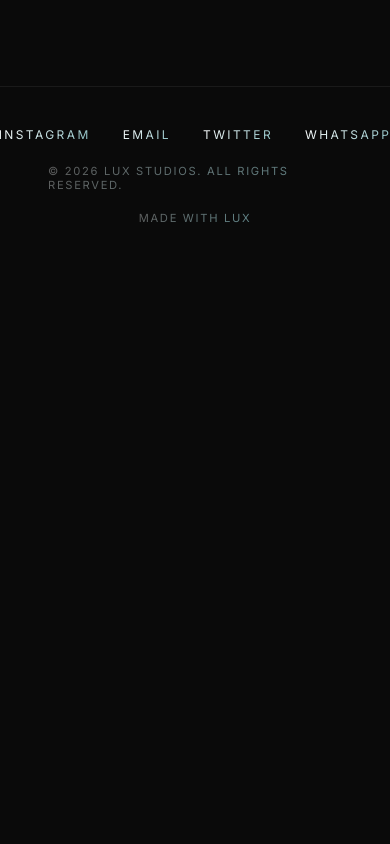
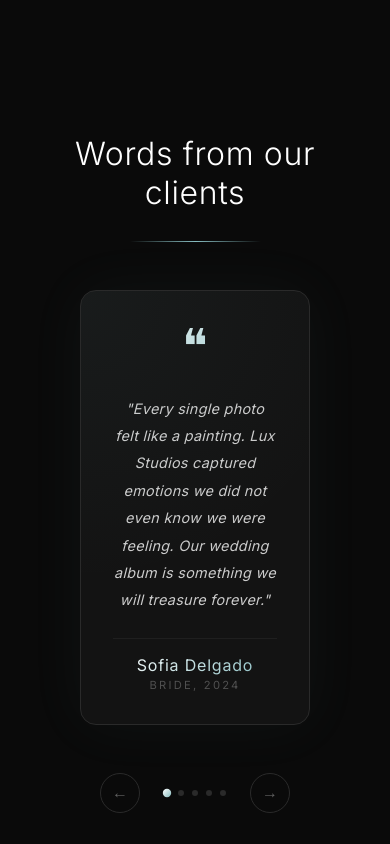
Before and after one commit to Ashton607/luxphotography, a React (Vite) app in the folder luxpg/: page / in a window 390 px wide. Shown: the part 3600-4444 px from the top of the page. Before the commit the page ends 3865 px from the top, so only its background shows below. Built offline with nearby package versions, Linux system fonts and the light colour scheme.

Commit message:
added testimonial section

```diff
--- a/luxpg/src/components/contact-explore/ContactExplore.css
+++ b/luxpg/src/components/contact-explore/ContactExplore.css
@@ -18,7 +18,7 @@
   line-height: 1.15;
   color: #ffffff;
   margin: 0 0 1.5rem 0;
-  letter-spacing: 0.02em;
+  letter-spacing: 0.01em;
   align-self: end;
 }
 
@@ -60,11 +60,13 @@
   border: 1px solid #3a3a3a;
   border-radius: 999px;
   color: #ffffff;
-  font-size: 0.8rem;
+  font-size: 0.556rem;
   letter-spacing: 0.2em;
   text-transform: uppercase;
   cursor: pointer;
   transition: background 0.8s ease, border-color 0.3s ease;
+  width: 35%;
+  margin-left: 31%;
 }
 
 .contact-btn:hover {
--- a/luxpg/src/components/hero/Hero.jsx
+++ b/luxpg/src/components/hero/Hero.jsx
@@ -3,6 +3,7 @@ import './Hero.css'
 import macroImg from '../../assets/macro.jpg'
 import {Link} from 'react-scroll'
 import ContactExplore from "../contact-explore/ContactExplore";
+import Testimonials from "../testimonial/Testimonials";
 
 const Hero = () => {
   const [activeTab, setActiveTab] = useState('24mm');
@@ -104,6 +105,7 @@ const Hero = () => {
     <p className="hero-explore-subtitle">Explore our services and learn more about what we offer</p>
 
     <ContactExplore/>
+    <Testimonials/>
     </div>
 
 
--- /dev/null
+++ b/luxpg/src/components/testimonial/Testimonials.css
@@ -0,0 +1,187 @@
+.testimonials {
+  background-color: #0a0a0a;
+  padding: 6rem 2rem;
+  display: flex;
+  flex-direction: column;
+  align-items: center;
+  gap: 3rem;
+  overflow: hidden;
+}
+
+.testimonials-header {
+  display: flex;
+  flex-direction: column;
+  align-items: center;
+  gap: 1rem;
+  text-align: center;
+}
+
+.testimonials-title {
+  font-size: clamp(2rem, 4vw, 3rem);
+  font-weight: 300;
+  color: #ffffff;
+  margin: 0;
+  letter-spacing: 0.02em;
+}
+
+.testimonials-divider {
+  border: none;
+  height: 1px;
+  width: 60px;
+  background: linear-gradient(90deg, transparent, #86bcc0, transparent);
+  margin: 0;
+}
+
+/* Carousel */
+.testimonials-carousel {
+  display: flex;
+  align-items: center;
+  justify-content: center;
+  gap: 1.5rem;
+  width: 100%;
+  max-width: 1100px;
+}
+
+/* Cards */
+.t-card {
+  background-color: #1111112c;
+  border: 1px solid #1a1a1a;
+  border-radius: 16px;
+  padding: 2rem;
+  display: flex;
+  flex-direction: column;
+  gap: 1.5rem;
+  transition: all 0.5s cubic-bezier(0.22, 1, 0.36, 1);
+  position: relative;
+  overflow: hidden;
+}
+
+.t-card::before {
+  content: '';
+  position: absolute;
+  inset: 0;
+  background: radial-gradient(circle at top left, rgba(134,188,192,0.05), transparent 60%);
+  pointer-events: none;
+}
+
+.t-card.center {
+  flex: 1.4;
+  border-color: #2a2a2a;
+  background: #131313;
+  box-shadow: 0 0 60px rgba(134, 188, 192, 0.05);
+}
+
+.t-card.side {
+  flex: 1;
+  opacity: 0.185;
+  transform: scale(0.95);
+  cursor: pointer;
+}
+
+.t-quote {
+  font-size: 3rem;
+  line-height: 1;
+  background: linear-gradient(135deg, #ffffff, #86bcc0);
+  -webkit-background-clip: text;
+  background-clip: text;
+  -webkit-text-fill-color: transparent;
+  font-family: 'Cormorant Garamond', serif;
+}
+
+.t-text {
+  font-size: 0.9rem;
+  line-height: 1.9;
+  color: #a0a0a0;
+  margin: 0;
+  letter-spacing: 0.02em;
+  font-style: italic;
+}
+
+.t-card.center .t-text {
+  color: #cccccc;
+}
+
+.t-author {
+  display: flex;
+  flex-direction: column;
+  gap: 3px;
+  border-top: 1px solid #1f1f1f;
+  padding-top: 1rem;
+}
+
+.t-name {
+  font-size: 1rem;
+  font-weight: 400;
+  background: linear-gradient(135deg, #ffffff, #86bcc0);
+  -webkit-background-clip: text;
+  background-clip: text;
+  -webkit-text-fill-color: transparent;
+  letter-spacing: 0.05em;
+}
+
+.t-role {
+  font-size: 0.7rem;
+  letter-spacing: 0.2em;
+  text-transform: uppercase;
+  color: #505050;
+}
+
+/* Controls */
+.testimonials-controls {
+  display: flex;
+  align-items: center;
+  gap: 1.5rem;
+}
+
+.t-btn {
+  background: transparent;
+  border: 1px solid #2a2a2a;
+  color: #606060;
+  width: 40px;
+  height: 40px;
+  border-radius: 50%;
+  cursor: pointer;
+  font-size: 1rem;
+  display: flex;
+  align-items: center;
+  justify-content: center;
+  transition: border-color 0.3s ease, color 0.3s ease;
+}
+
+.t-btn:hover {
+  color: #86bcc0;
+}
+
+.t-dots {
+  display: flex;
+  gap: 0.5rem;
+  align-items: center;
+}
+
+.t-dot {
+  width: 6px;
+  height: 6px;
+  border-radius: 50%;
+  background-color: #2a2a2a;
+  cursor: pointer;
+  transition: background 0.3s ease, transform 0.3s ease;
+}
+
+.t-dot.active {
+  background: linear-gradient(135deg, #ffffff, #86bcc0);
+  transform: scale(1.4);
+}
+
+@media (max-width: 768px) {
+  .t-card.side {
+    display: none;
+  }
+
+  .testimonials-carousel {
+    padding: 0 1rem;
+  }
+
+  .t-card.center {
+    flex: 1;
+  }
+}
--- /dev/null
+++ b/luxpg/src/components/testimonial/Testimonials.jsx
@@ -0,0 +1,93 @@
+import React, { useState } from 'react'
+import './Testimonials.css'
+
+const testimonials = [
+  {
+    name: 'Sofia Delgado',
+    role: 'Bride, 2024',
+    text: 'Every single photo felt like a painting. Lux Studios captured emotions we did not even know we were feeling. Our wedding album is something we will treasure forever.',
+  },
+  {
+    name: 'Marcus & Leila',
+    role: 'Couple Portrait Session',
+    text: 'We were nervous in front of the camera but the team made us feel so comfortable. The results were breathtaking — natural, intimate, and timeless.',
+  },
+  {
+    name: 'Priya Nair',
+    role: 'Editorial Client',
+    text: 'The attention to light and detail is unmatched. My editorial shoot exceeded every expectation. These are not just photographs, they are works of art.',
+  },
+  {
+    name: 'James Okonkwo',
+    role: 'Corporate Portrait',
+    text: 'Professional, creative, and incredibly talented. The portraits elevated my entire brand. I have received more compliments on my headshots than anything else.',
+  },
+  {
+    name: 'Amara Liu',
+    role: 'Wedding Client, 2023',
+    text: 'From the first consultation to the final delivery, every step felt personal and thoughtful. Lux Studios truly understands how to tell a story through images.',
+  },
+]
+
+const Testimonials = () => {
+  const [current, setCurrent] = useState(0)
+
+  const prev = () => setCurrent(i => (i === 0 ? testimonials.length - 1 : i - 1))
+  const next = () => setCurrent(i => (i === testimonials.length - 1 ? 0 : i + 1))
+
+  const getIndex = (offset) => (current + offset + testimonials.length) % testimonials.length
+
+  return (
+    <div className="testimonials">
+      <div className="testimonials-header">
+        <h2 className="testimonials-title">Words from our clients</h2>
+        <hr className="testimonials-divider" />
+      </div>
+
+      <div className="testimonials-carousel">
+
+        <div className="t-card side left">
+          <p className="t-text">"{testimonials[getIndex(-1)].text}"</p>
+          <div className="t-author">
+            <span className="t-name">{testimonials[getIndex(-1)].name}</span>
+            <span className="t-role">{testimonials[getIndex(-1)].role}</span>
+          </div>
+        </div>
+
+        <div className="t-card center">
+          <div className="t-quote">❝</div>
+          <p className="t-text">"{testimonials[current].text}"</p>
+          <div className="t-author">
+            <span className="t-name">{testimonials[current].name}</span>
+            <span className="t-role">{testimonials[current].role}</span>
+          </div>
+        </div>
+
+        <div className="t-card side right">
+          <p className="t-text">"{testimonials[getIndex(1)].text}"</p>
+          <div className="t-author">
+            <span className="t-name">{testimonials[getIndex(1)].name}</span>
+            <span className="t-role">{testimonials[getIndex(1)].role}</span>
+          </div>
+        </div>
+
+      </div>
+
+      <div className="testimonials-controls">
+        <button className="t-btn" onClick={prev}>&#8592;</button>
+        <div className="t-dots">
+          {testimonials.map((_, i) => (
+            <span
+              key={i}
+              className={`t-dot ${i === current ? 'active' : ''}`}
+              onClick={() => setCurrent(i)}
+            />
+          ))}
+        </div>
+        <button className="t-btn" onClick={next}>&#8594;</button>
+      </div>
+    </div>
+  )
+}
+
+export default Testimonials
```
